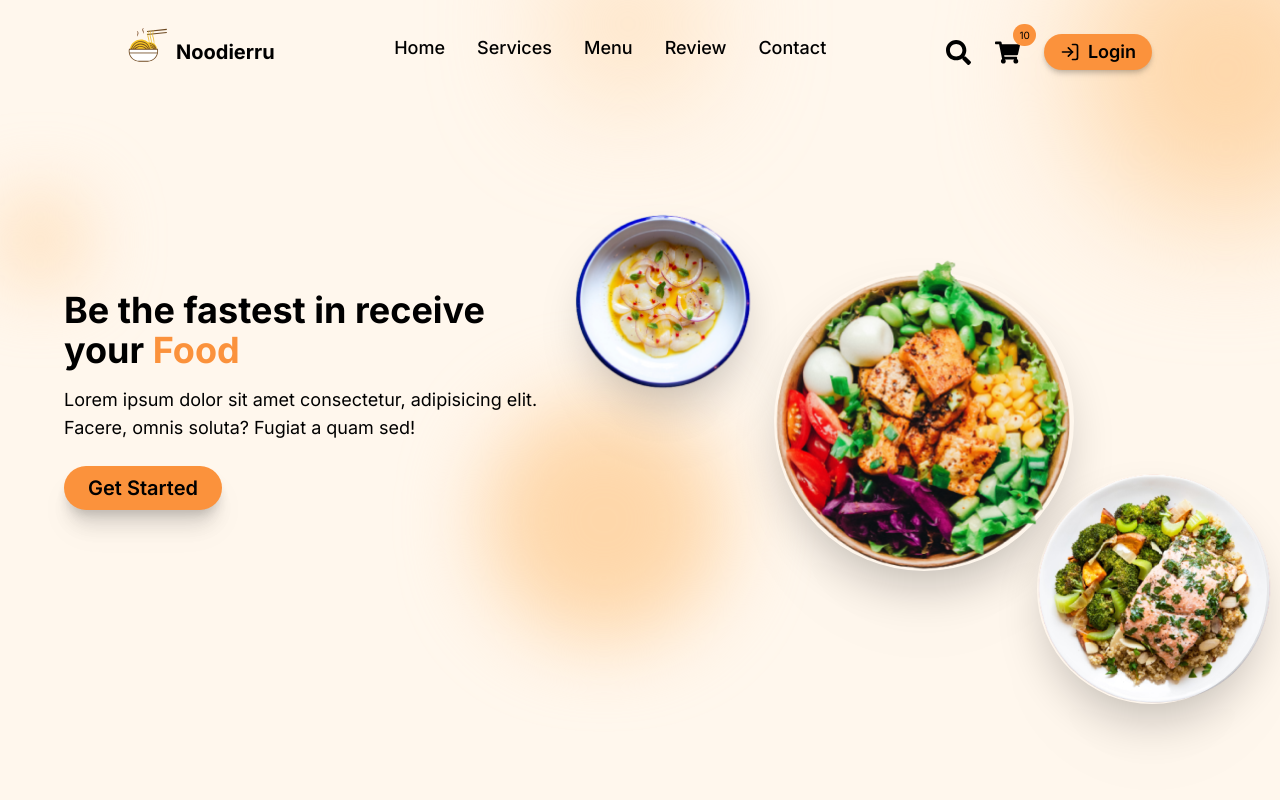
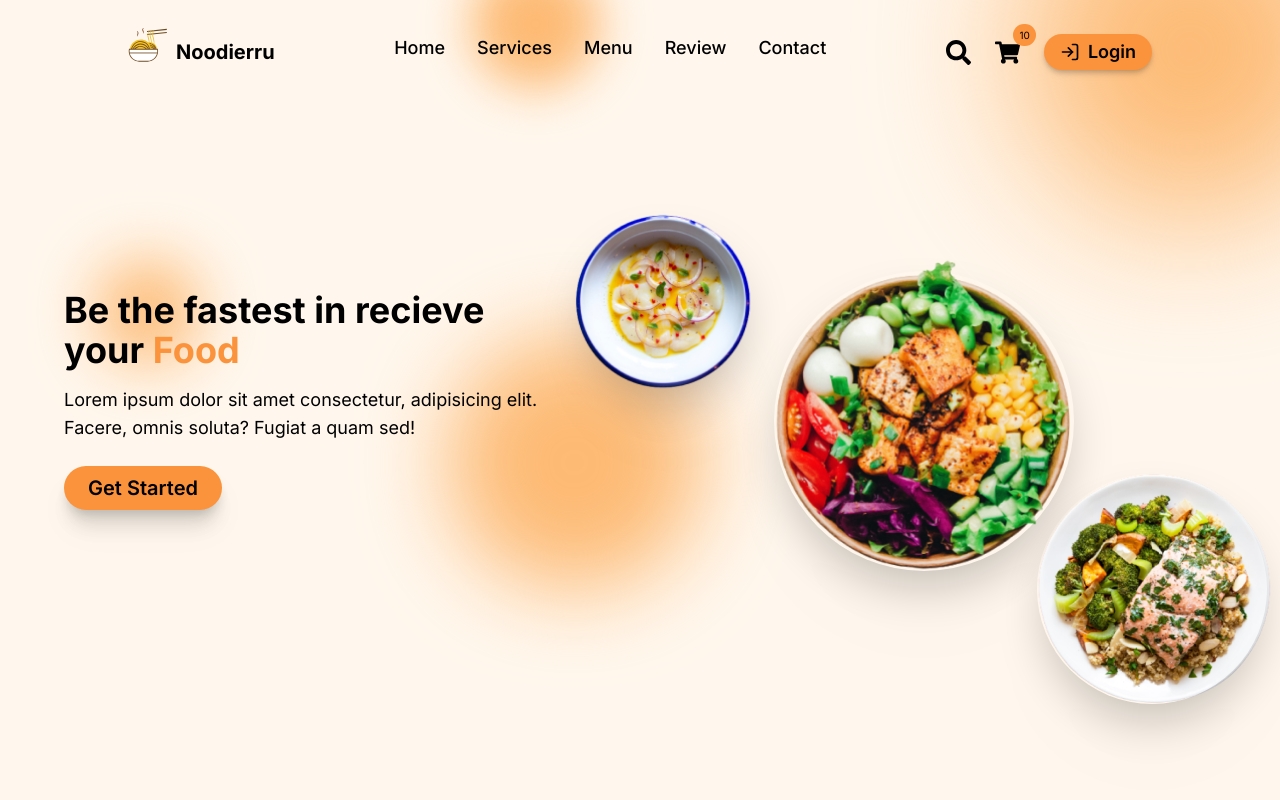
Before and after one commit to deikairru/noodierru, a Next.js app: page / in a window 1280 px wide. Shown: the top 800 px of the page. Built offline with nearby package versions, Linux system fonts and the light colour scheme.

Commit message:
style: add animation using framer motion

```diff
--- a/app/card-menu.tsx
+++ b/app/card-menu.tsx
@@ -1,6 +1,9 @@
+'use client'
+
 import { FaHeart } from "react-icons/fa"
 import Image, { StaticImageData } from "next/image"
 import Divider from '../public/divider.svg'
+import { motion, Variants } from "framer-motion"
 
 type CardMenu = {
   src: string | StaticImageData,
@@ -8,6 +11,22 @@ type CardMenu = {
   desc: string,
   price: number,
 }
+
+const cardVariants: Variants = {
+  offscreen: {
+    opacity: 0,
+    x: 50
+  },
+  onscreen: {
+    opacity: 1,
+    x: 0,
+    transition: {
+      type: "spring",
+      bounce: 0.4,
+      duration: 2
+    }
+  }
+};
 
 export function CardMenu(props: CardMenu) {
   const priceFormat = (value: number) =>
@@ -17,7 +36,13 @@ export function CardMenu(props: CardMenu) {
     }).format(value);
 
   return (
-    <div className="card-menu">
+    <motion.div
+      variants={cardVariants}
+      initial="offscreen"
+      whileInView="onscreen"
+      whileHover={{ scale: 1.1, rotate: -3 }}
+      viewport={{ once: true, amount: 0.3 }}
+      className="card-menu">
       <div className="items-center flex flex-col gap-3 p-4">
         <Image
           src={props.src}
@@ -40,9 +65,13 @@ export function CardMenu(props: CardMenu) {
         />
         <div className="z-10 px-8 flex flex-row justify-between items-center my-4 w-full text-slate-50">
           <p className="font-medium">{priceFormat(props.price)}</p>
-          <FaHeart className="hover:text-red-900" size={25} />
+          <motion.div
+            whileHover={{ scale: 1.3 }}
+          >
+            <FaHeart className="hover:text-red-600" size={25} />
+          </motion.div>
         </div>
       </div>
-    </div>
+    </motion.div>
   )
 }
--- a/app/card-review.tsx
+++ b/app/card-review.tsx
@@ -6,6 +6,7 @@ import { FaStar } from "react-icons/fa6";
 import { FaStarHalfAlt } from "react-icons/fa";
 import Image, { StaticImageData } from 'next/image'
 import { cn } from '@/lib/utils';
+import { motion, Variants } from 'framer-motion';
 
 type CardReview = {
   src: string | StaticImageData,
@@ -14,6 +15,28 @@ type CardReview = {
   desc: string,
   className?: string,
 }
+
+type CardService = {
+  src: string | StaticImageData,
+  title: string,
+  desc: string,
+}
+
+const cardVariants: Variants = {
+  offscreen: {
+    opacity: 0,
+    x: 20
+  },
+  onscreen: {
+    opacity: 1,
+    x: 0,
+    transition: {
+      type: "spring",
+      bounce: 0.4,
+      duration: 2
+    }
+  }
+};
 
 export function CardReview(props: CardReview) {
   let reviewStar = (count: number): React.JSX.Element[] => {
@@ -33,7 +56,12 @@ export function CardReview(props: CardReview) {
   }
 
   return (
-    <div className={cn("flex flex-col justify-center bg-slate-100 rounded-xl pl-8 pr-4 py-4 max-w-[320px] lg:min-w-[368px] mt-4 shadow-lg m-4 snap-center text-left", props.className)} >
+    <motion.div
+      variants={cardVariants}
+      initial="offscreen"
+      whileInView="onscreen"
+      whileHover={{ scale: 1.05 }}
+      viewport={{ once: true, amount: 0.1 }} className={cn("flex flex-col justify-center bg-slate-100 rounded-xl pl-8 pr-4 py-4 max-w-[320px] lg:min-w-[368px] mt-4 shadow-lg m-4 snap-center text-left", props.className)} >
       <div className="flex flex-col justify-between gap-4 ">
         <div className="flex flex-row justify-center gap-2">
           <div className="flex justify-center items-center">
@@ -55,6 +83,6 @@ export function CardReview(props: CardReview) {
         </div>
         <p className='text-sm xl:text-lg'>{props.desc}</p>
       </div>
-    </div >
+    </motion.div >
   );
 }
--- a/app/card-service.tsx
+++ b/app/card-service.tsx
@@ -1,5 +1,6 @@
 'use client'
 import Image, { StaticImageData } from "next/image"
+import { motion, Variants } from "framer-motion"
 
 type CardService = {
   src: string | StaticImageData,
@@ -7,8 +8,31 @@ type CardService = {
   desc: string,
 }
 
+const cardVariants: Variants = {
+  offscreen: {
+    opacity: 0,
+    x: 50
+  },
+  onscreen: {
+    opacity: 1,
+    x: 0,
+    transition: {
+      type: "spring",
+      bounce: 0.4,
+      duration: 2
+    }
+  }
+};
+
 export function CardService(props: CardService) {
   return (
+    <motion.div
+      variants={cardVariants}
+      initial="offscreen"
+      whileInView="onscreen"
+      whileHover={{ scale: 1.1 }}
+      viewport={{ once: true, amount: 0.5 }}
+    >
       <div className="flex flex-col py-4 justify-center items-center min-w-[240px]">
         <Image
           className="ascpect-ratio-1"
@@ -20,5 +44,6 @@ export function CardService(props: CardService) {
         <h1 className="text-lg font-semibold mt-4">{props.title}</h1>
         <p className="font-medium">{props.desc}</p>
       </div >
+    </motion.div>
   )
 }
--- a/app/cta.tsx
+++ b/app/cta.tsx
@@ -1,16 +1,22 @@
-import Image from "next/image"
+'use client'
+import { motion } from "framer-motion"
 
 export function CTA() {
   return (
     <div className="w-screen bg-slate-50 pb-24">
-      <div className="cta w-4/5 h-[200px] md:h-[300px] relative bg-slate-600 bg-[url('https://images.unsplash.com/photo-1569058242567-93de6f36f8e6')] bg-cover mt-12 mx-auto rounded-2xl overflow-hidden select-none">
+      <motion.div
+        initial={{ opacity: 0, y: 100 }}
+        whileInView={{ opacity: 1, y: 0, transition: { duration: 1 } }}
+        viewport={{ once: true, amount: 0.2 }}
+        exit={{ opacity: 0 }}
+        className="cta w-4/5 h-[200px] md:h-[300px] relative bg-slate-600 bg-[url('https://images.unsplash.com/photo-1569058242567-93de6f36f8e6')] bg-cover mt-12 mx-auto rounded-2xl overflow-hidden select-none">
         <div className="relative flex flex-col h-full items-center justify-center gap-2">
           <div className="absolute w-full h-full bg-gray-900 opacity-80" />
 
           <h1 className="font-bold text-white px-10 text-xl md:text-3xl lg:text-4xl max-w-[500px] text-center z-10">Join our member and get discount up to 50%</h1>
           <div className="bg-orange-400 font-semibold py-1 px-4 md:py-2 md:px-8 w-fit rounded-full text-center mt-2 sm:mt-4 lg:mt-8 z-10 hover:text-white hover:cursor-pointer text-sm md:text-md lg:text-xl">Subcribe Now</div>
         </div>
-      </div>
-    </div>
+      </motion.div>
+    </div >
   )
 }
--- a/app/globals.css
+++ b/app/globals.css
@@ -66,4 +66,8 @@
    .card-menu {
       @apply overflow-hidden flex flex-col justify-center items-center text-center bg-slate-100 rounded-2xl shadow-xl max-w-[280px]
    }
+
+   .img-review {
+      @apply hover:brightness-100 brightness-50 w-full h-[200px] object-cover shadow-xl drop-shadow-xl transition-all ease-in-out duration-300 hover:scale-[1.01]
+   }
 }
--- a/app/hero.tsx
+++ b/app/hero.tsx
@@ -1,29 +1,85 @@
+'use client'
+
 import Image from "next/image";
 import FoodPlate from "../public/foodplate1.png";
 import FoodPlate2 from "../public/foodplate2.png";
 import FoodPlate3 from "../public/foodplate3.png";
+import { motion } from "framer-motion";
 
 export function Hero() {
+  const text = "Be the fastest in recieve your".split(" ")
   return (
     <div id='Home' className="hero w-full py-48 sm:py-60 h-screen grid grid-cols-1 lg:grid-cols-2 gap-2 relative">
-      <div className="size-60 lg:hidden blur-2xl bg-orange-200 absolute -top-32 -right-20 rounded-full overflow-hidden" />
+      <div className="size-60 lg:hidden blur-2xl bg-orange-300 absolute -top-32 -right-20 rounded-full overflow-hidden" />
 
       <div className="hero-desc relative max-w-[480px] flex flex-col justify-center gap-y-4">
         {/* Background Shapes */}
-        <div className="size-60 lg:hidden blur-2xl bg-orange-200 absolute -bottom-40 -right-80 rounded-full" />
-        <div className="size-32 sm:hidden blur-2xl bg-orange-200 absolute -bottom-24 right-10 rounded-full" />
-        <div className="size-20 bg-orange-200 blur-2xl absolute -top-10 -left-16 rounded-full" />
+        <motion.div
+          animate={{ x: [0, 50, -220, -50, 0], y: [0, -150, -220, 50, 0], scale: [1, 1.2, 1.8, 1.3, 1], transition: { ease: "linear", duration: 10, repeat: Infinity } }}
+          className="size-60 lg:hidden blur-2xl bg-orange-300 absolute -bottom-40 -right-80 rounded-full" />
+        <motion.div
+          animate={{ y: [0, 50, 0, -50, 0], scale: [1, 1.2, 1, 1.2, 1], transition: { ease: "linear", duration: 10, repeat: Infinity } }}
+          className="size-32 sm:hidden blur-2xl bg-orange-300 absolute -bottom-24 right-10 rounded-full" />
+        <motion.div
+          animate={{ x: [0, 150, 0], y: [0, 100, 0], scale: [1, 1.4, 1], transition: { ease: "linear", duration: 10, repeat: Infinity } }}
+          className="size-20 blur-xl bg-orange-300 absolute -top-10 -left-16 rounded-full" />
 
         {/* Hero */}
-        <h1 className="z-10 text-4xl mr-8 block text-pretty font-bold">Be the fastest in receive your <span className="text-orange-400">Food</span></h1>
-        <p className="z-10 max-w-[2/3] mr-auto text-pretty">Lorem ipsum dolor sit amet consectetur, adipisicing elit. Facere, omnis soluta? Fugiat a quam sed!</p>
-        <div className="bg-orange-400 font-semibold py-2 px-4 text-sm sm:text-base lg:text-xl lg:px-6 self-start rounded-full text-center hover:text-white hover:cursor-pointer mt-2 shadow-xl drop-shadow-xl">Get Started</div>
+        <h1 className="z-10 text-4xl mr-8 block text-pretty font-bold">
+          {text.map((el, i) => (
+            <motion.span
+              initial={{ opacity: 0 }}
+              animate={{ opacity: 1 }}
+              transition={{
+                duration: 0.25,
+                delay: i / 10
+              }}
+              key={i}
+            >
+              {el}{" "}
+            </motion.span>
+          ))}
+          <motion.span
+            initial={{ opacity: 0 }}
+            animate={{ opacity: 1 }}
+            transition={{
+              duration: 0.25,
+              delay: 6 / 10
+            }}
+            className="z-10 text-orange-400">Food</motion.span></h1>
+        <motion.p
+          initial={{ opacity: 0 }}
+          animate={{ opacity: 1 }}
+          transition={{
+            duration: 0.25,
+            delay: 7 / 10
+          }}
+          className="z-10 max-w-[2/3] mr-auto text-pretty">Lorem ipsum dolor sit amet consectetur, adipisicing elit. Facere, omnis soluta? Fugiat a quam sed!</motion.p>
+        <motion.div
+          initial={{ opacity: 0 }}
+          animate={{ opacity: 1 }}
+          transition={{
+            duration: 0.25,
+            delay: 8 / 10
+          }}
+          className="z-10 bg-orange-400 font-semibold py-2 px-4 text-sm sm:text-base lg:text-xl lg:px-6 self-start rounded-full text-center hover:scale-105 hover:text-white hover:cursor-pointer mt-2 shadow-xl drop-shadow-xl">Get Started</motion.div>
       </div>
 
       <div className="hero-images relative hidden lg:flex flex-col justify-center items-center space-y-10">
-        <div className="size-[300px] blur-3xl bg-orange-200 absolute -top-80 -right-40 rounded-full"></div>
-        <div className="size-32 blur-3xl bg-orange-200 absolute -top-80 -left-20 rounded-full"></div>
-        <div className="size-60 blur-2xl bg-orange-200 absolute -bottom-20 -left-40 rounded-full"></div>
+        <motion.div
+          animate={{ x: [0, -50, 0], y: [0, -30, 0], scale: [1, 1.2, 1], transition: { ease: "linear", duration: 10, repeat: Infinity } }}
+          className="size-[300px] bg-orange-300 absolute blur-3xl -top-80 -right-40 rounded-full" />
+        <motion.div
+          animate={{ x: [0, 150, 0, -150, 0], transition: { ease: "easeInOut", duration: 10, repeat: Infinity } }}
+          className="size-32 blur-xl bg-orange-300 absolute -top-80 -left-20 rounded-full" />
+        <motion.div
+          animate={{
+            scale: [1, 1.8, 1.4, 0.8, 1],
+            x: [0, -250, -200, 100, 0],
+            y: [0, -100, -200, 50, 0],
+            transition: { ease: "linear", duration: 10, repeat: Infinity }
+          }}
+          className="size-60 blur-2xl bg-orange-300 absolute -bottom-20 -left-40 rounded-full" />
 
         <div className="absolute center">
           <div className="p-0 w-[300px] h-[300px] rounded-full bg-transparent absolute translate-y-5 translate-x-4 shadow-2xl drop-shadow-2xl" />
--- a/package.json
+++ b/package.json
@@ -10,6 +10,7 @@
   },
   "dependencies": {
     "clsx": "^2.1.1",
+    "framer-motion": "^11.3.24",
     "next": "14.2.5",
     "react": "^18",
     "react-dom": "^18",
```
Also changed, not shown: app/menu.tsx (+20 -4 lines), app/review.tsx (+10 -5 lines), app/services.tsx (+15 -3 lines), 1 other file (tests, documents, lock files or other folders). Lines whose indentation alone changed are shown as unchanged.
